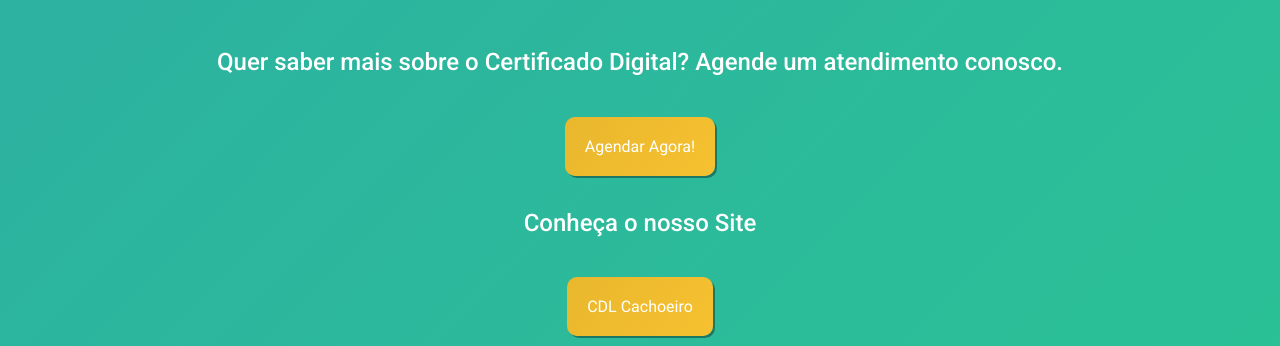
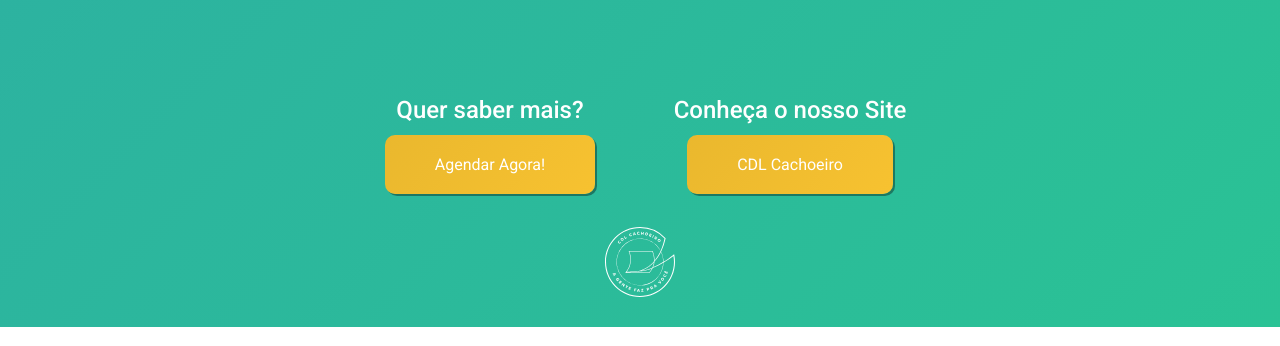
Before and after one commit to marcoshmarcarini/cetificado-digital-cdl, a Next.js app: page / in a window 1280 px wide. Shown: the part 2451-2797 px from the top of the page. Built offline with nearby package versions, Linux system fonts and the light colour scheme.

Commit message:
Simple update
Alterações no css para uma melhor experiência de usuário.

```diff
--- a/components/cta-site.js
+++ b/components/cta-site.js
@@ -2,8 +2,8 @@
     return(
         <>
             <div className="cta-area container">
-                <h4 className="cta-link-area">Conheça o nosso Site</h4>
-                <div>
+                <h4>Conheça o nosso Site</h4>
+                <div className="cta-link-area">
                     <a href="https://cdlcachoeiro.com.br/" className="cta-link">
                         CDL Cachoeiro
                     </a>
--- a/components/cta.js
+++ b/components/cta.js
@@ -2,7 +2,7 @@
     return(
         <>
             <div className="cta-area container">
-            <h4>Quer saber mais sobre o Certificado Digital? Agende um atendimento conosco.</h4>
+            <h4>Quer saber mais?</h4>
                 <div className="cta-link-area">
                     <a href="https://wa.me/5528992985763?text=Olá!+Desejo+fazer+meu+certificado." className="cta-link">
                         Agendar Agora!
--- a/pages/index.js
+++ b/pages/index.js
@@ -22,8 +22,11 @@
                     <Ecpf/>
                     <Vantagens/>
                     <Duvidas/>
-                    <Cta/>
-                    <ConhecaSite/>
+                    <div className='cta-espaco'>
+                        <Cta/>
+                        <ConhecaSite/>
+                    </div>
+
             <Footer/>
         </>
     )
--- a/styles/cta.css
+++ b/styles/cta.css
@@ -1,4 +1,15 @@
 /* Design do botão de CTA */
+.cta-espaco{
+    display: flex;
+    flex-direction: row;
+    flex-wrap: wrap;
+    justify-content: center;
+    max-width: 600px;
+    width: 100%;
+    margin: auto;
+    align-items: center;
+
+}
 
 .cta-area{
     display: flex;
@@ -8,12 +19,16 @@
     margin-top: 50px;
     margin-bottom: 50px;
     text-align: center;
-    gap: 50px;
+    gap: 20px;
+    max-width: 300px;
+    width: 100%;
 }
 
 .cta-link{
     text-decoration: none;
     padding: 20px;
+    padding-left: 50px;
+    padding-right: 50px;
     border-radius: 10px;
     color: #fff;
     background: rgb(225,177,44);
--- a/styles/custom.css
+++ b/styles/custom.css
@@ -522,4 +522,7 @@
         width:320px !important;
         height: 240px !important;
     }
+    body{
+        background-size: 150% 150%;
+    }
 }
--- a/styles/vantagens.css
+++ b/styles/vantagens.css
@@ -56,6 +56,10 @@
     z-index: 10;
 }
 
+.vantagens-icon:hover{
+    animation: shake 250ms ease-in;
+}
+
 @media (max-width:990px) {
     .vantagens-conteudo{
         display: flex;
@@ -63,3 +67,15 @@
         flex-wrap: wrap;
     }
 }
+
+@keyframes shake {
+   0%{
+       transform: translateY(0px);
+   }
+   50%{
+       transform: translateY(-5px);
+   }
+   100%{
+        transform: translateY(0px);
+   }
+}
```
